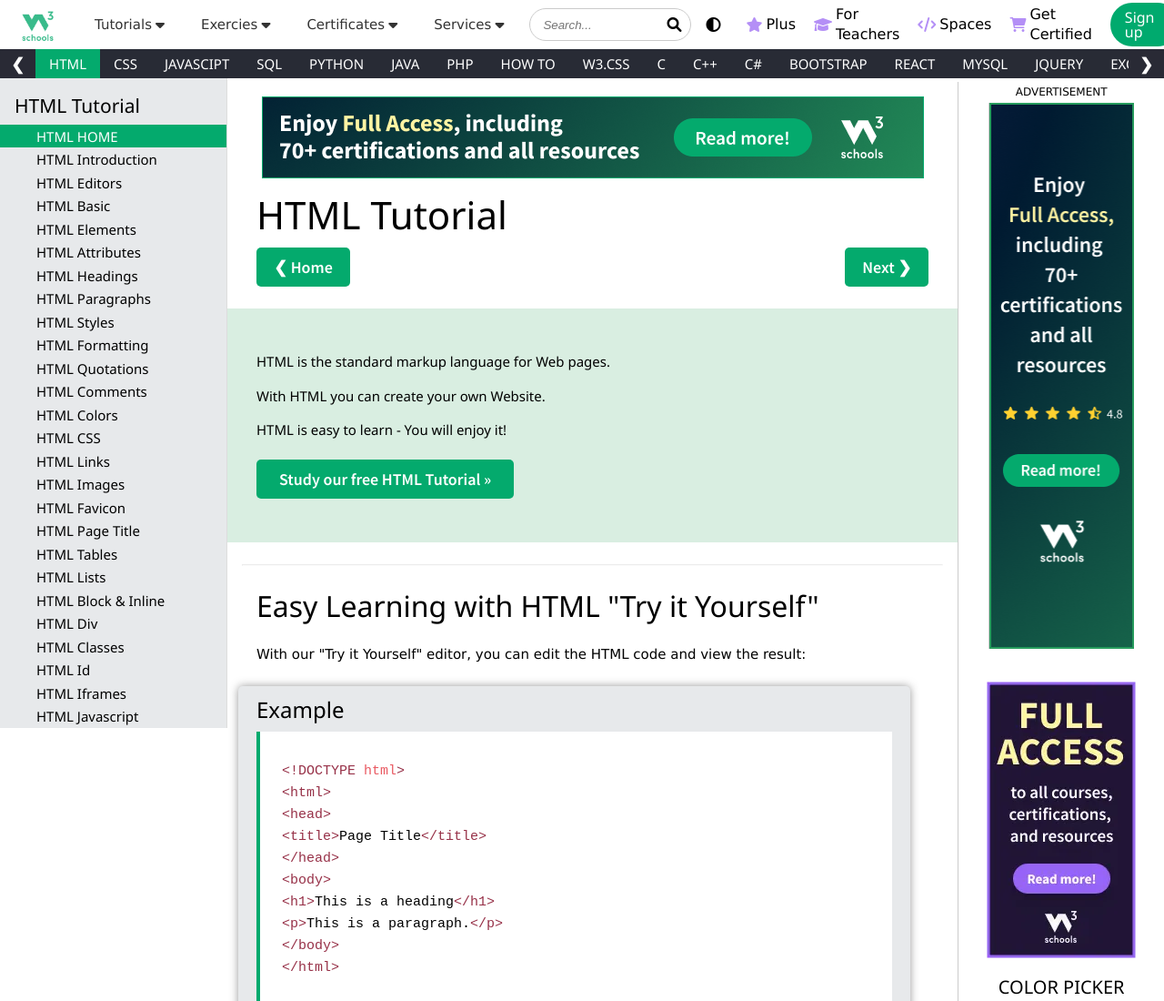
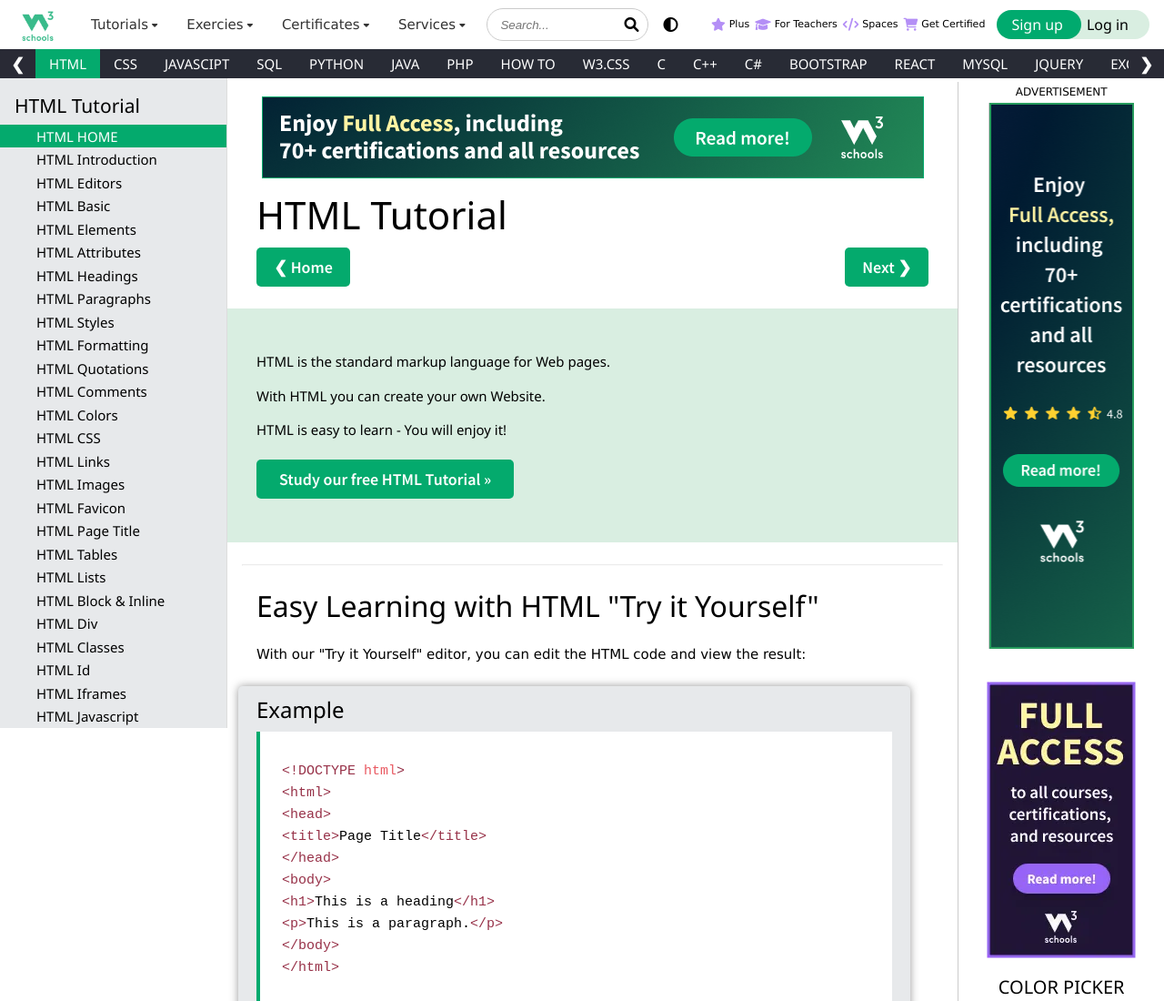
Before and after one commit to harri-oceanz/HTML-Home, a plain HTML site: page index.html in a window 1280 px wide. Shown: the top 1100 px of the page at 91% size. Drawn offline with nearby package versions, Linux system fonts and the light colour scheme; a web font is replaced by a local one.

Commit message:
Đẩy lại các file

```diff
--- a/assets/css/main.css
+++ b/assets/css/main.css
@@ -932,8 +932,8 @@ HEAD .slide {
 .navbar__selection {
     text-decoration: none;
     color: var(--text-color);
-    font-size: 1.6rem;
-    padding: 20px 20px;
+    font-size: 1rem;
+    padding: 16px 16px;
 }
 
 .navbar__selection:hover {
@@ -1021,19 +1021,19 @@ HEAD .slide {
 .navbar__service {
     display: flex;
     align-items: center;
-    padding: 8px 10px;
+    padding: 6px 3px;
     border-radius: 25px;
     height: 38px;
     animation: opacity 0.1s ease;
 }
 
 .navbar_right-icon {
-    font-size: 1.6rem;
+    font-size: 1.4rem;
     color: #b48ff6;
 }
 
 .navbar_right-text {
-    font-size: 1.6rem;
+    font-size: 1.1rem;
     margin-left: 4px;
 }
 
```
Also changed, not shown: index.html (+1 -1 lines).
